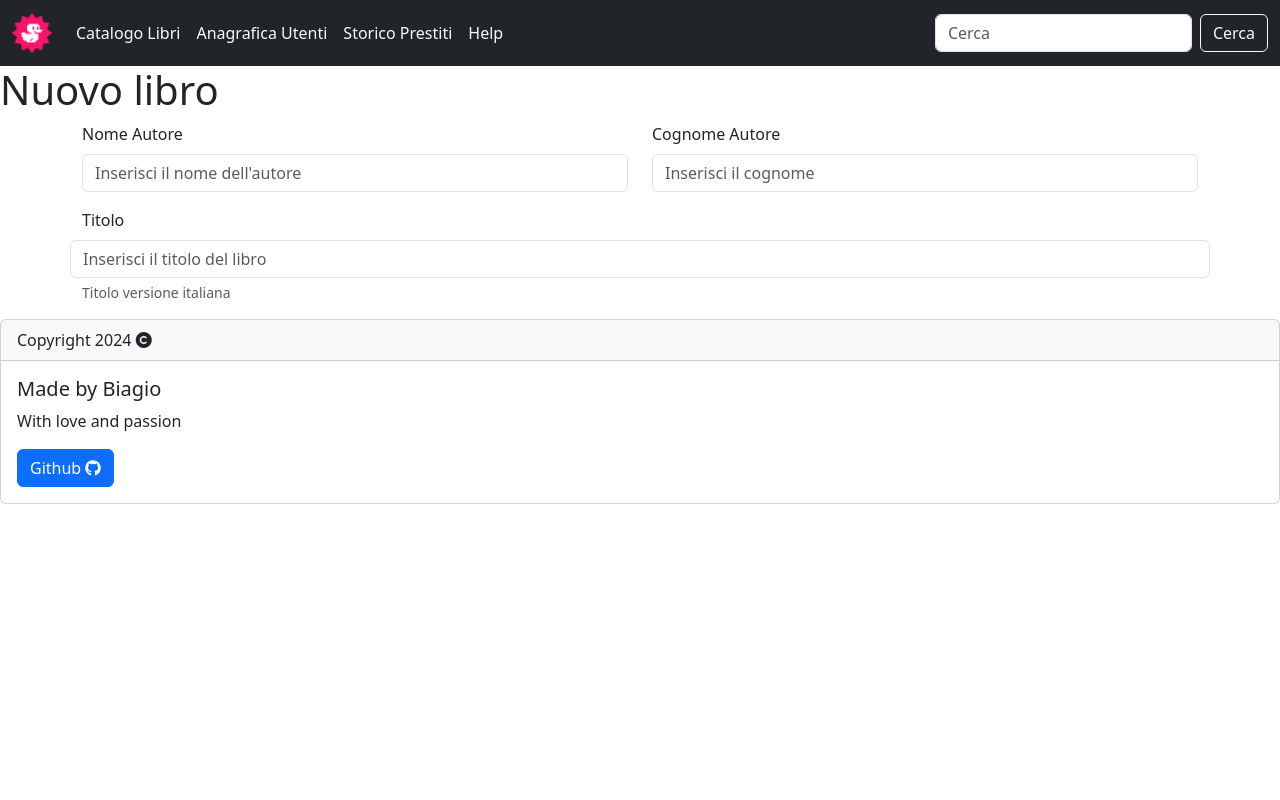
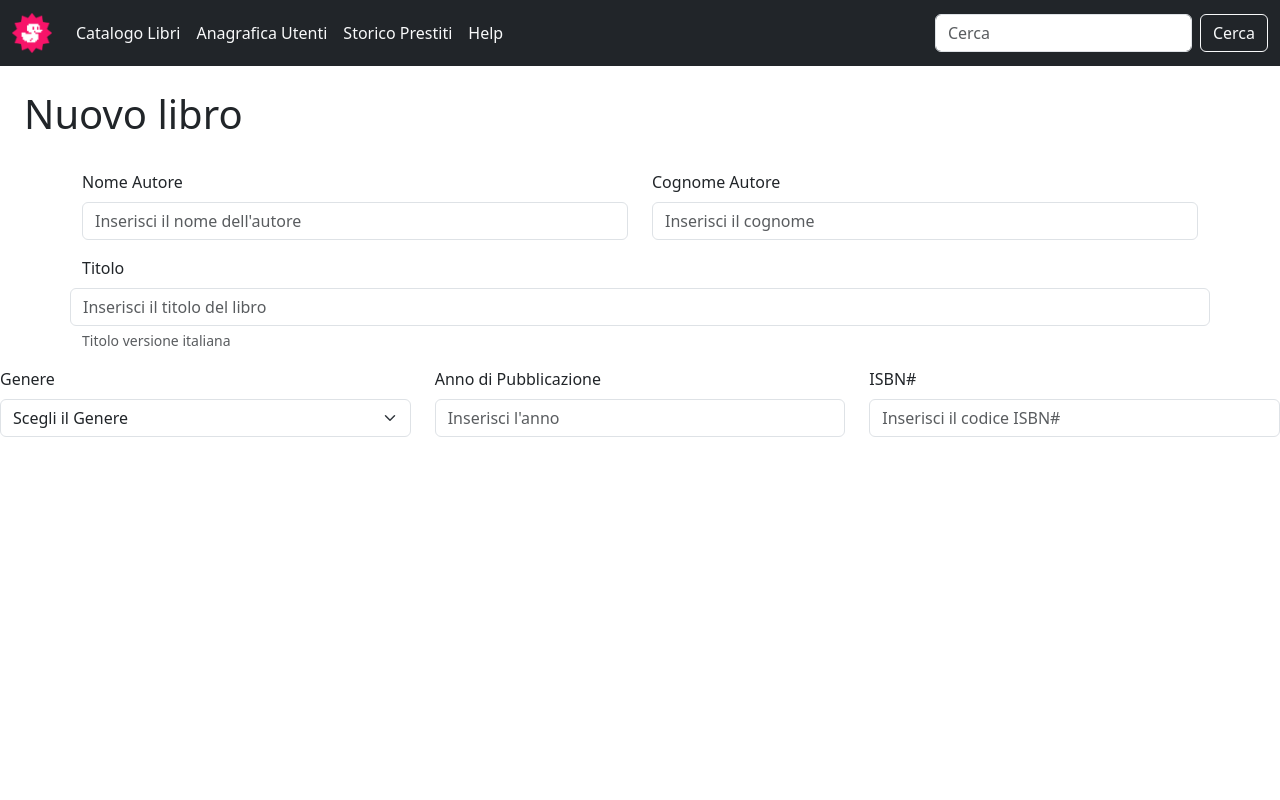
Before and after one commit to Efestus31/html-css-bootstrap-dashboard, a plain HTML site: page new-book.html in a window 1280 px wide. Shown: the top 800 px of the page. Drawn offline with nearby package versions, Linux system fonts and the light colour scheme.

Commit message:
add min vh to index and new book
add second group of forms

```diff
--- a/new-book.html
+++ b/new-book.html
@@ -50,9 +50,9 @@
             </div>
         </nav>
     </header>
-    <main>
-        <h1>Nuovo libro</h1>
-        <div class="container">
+    <main class="min-vh-100">
+        <h1 class="p-4">Nuovo libro</h1>
+        <div class="container ">
             <div class="row">
                 <div class="col">
                     <label class="form-label">Nome Autore</label>
@@ -76,6 +76,33 @@
                  </div>
              </div>
              <!-- /row -->
+              <div class="row ">
+                <div class="col-lg-4 col-sm-12 col-12">
+                    <label class="form-label">Genere</label>
+                    <select class="form-select" aria-label="Genere">
+                        <option selected>Scegli il Genere</option>
+                        <option value="1">One</option>
+                        <option value="2">Two</option>
+                        <option value="3">Three</option>
+                      </select>
+
+                </div>
+                <!-- /col -->
+                <div class="col-lg-4 col-sm-12 col-12">
+                    <label class="form-label">Anno di Pubblicazione</label>
+                    <input type="text" class="form-control" placeholder="Inserisci l'anno" aria-label="anno">
+
+                </div>
+                <!-- /col -->
+                <div class="col-lg-4 col-sm-12 col-12">
+                    <label class="form-label">ISBN#</label>
+                    <input type="text" class="form-control" placeholder="Inserisci il codice ISBN#" aria-label="ISBN#">
+
+                </div>
+                <!-- /col -->
+              </div>
+              <!-- /row -->
+
         </div>
         <!-- /container -->
     </main>
```
Also changed, not shown: index.html (+1 -1 lines).
